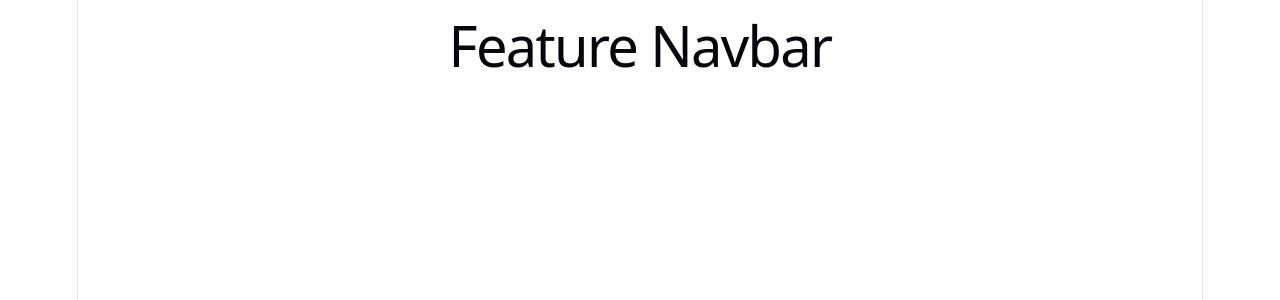
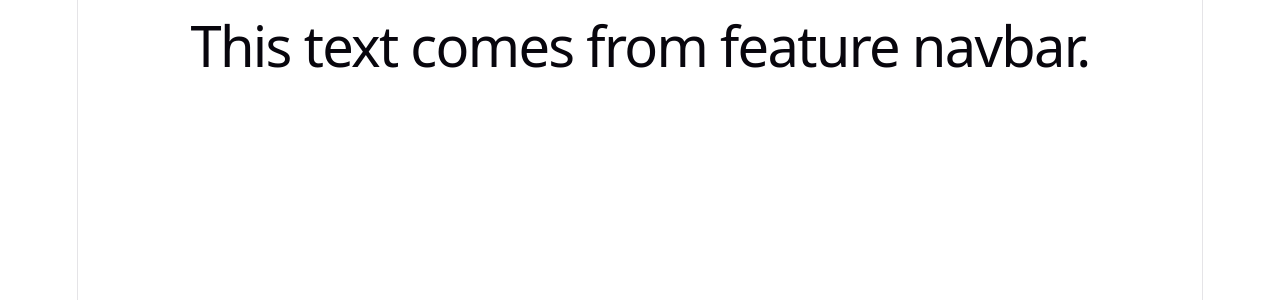
Before and after one commit to prakashsmokiez1115/git-react-practice, a React (Vite) app: page / in a window 1280 px wide. Shown: the top 300 px of the page. Built offline with nearby package versions, Linux system fonts and the light colour scheme.

Commit message:
update feature-navbar

```diff
--- a/src/App.jsx
+++ b/src/App.jsx
@@ -3,7 +3,7 @@ import React from 'react'
 const App = () => {
   return (
     <div>
-      <h1>Feature Navbar</h1>
+      <h1>This text comes from feature navbar.</h1>
     </div>
   )
 }
```
